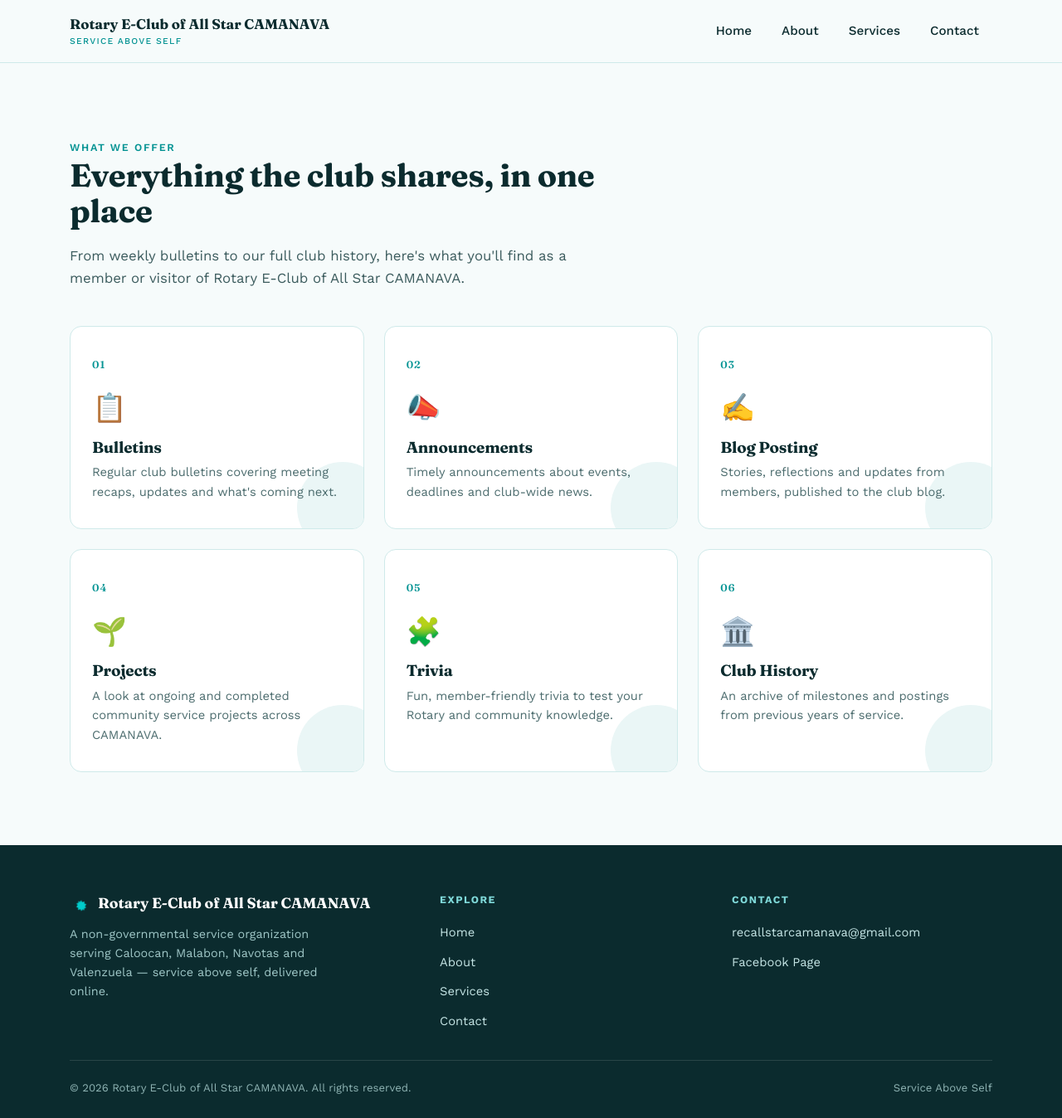
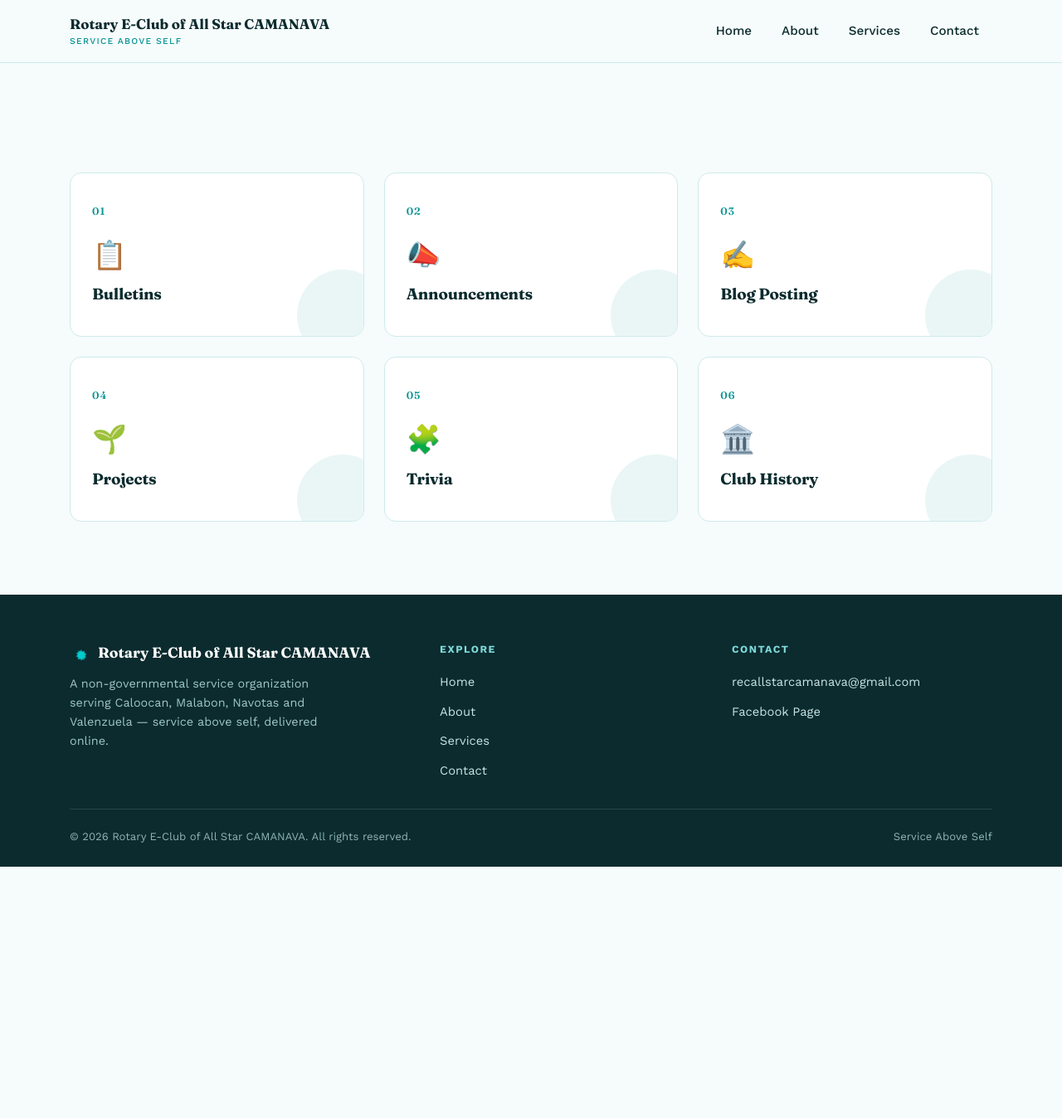
Before and after one commit to allstarcamanava/allstarcamanava.github.io, a Jekyll site: the page built from services.html, in a window 1280 px wide and 1348 px high. Shown: the whole window at 83% size. Built offline with Jekyll 4.4.1, drawn with Linux system fonts in a browser that asks for light colours.

Commit message:
add services area

```diff
--- a/services.html
+++ b/services.html
@@ -7,75 +7,63 @@ permalink: /services/
 
 <section class="block">
   <div class="container">
+
     <div class="block-head">
-      <span class="eyebrow">What We Offer</span>
-      <h2>Everything the club shares, in one place</h2>
-      <p>
-        From weekly bulletins to our full club history, here's what you'll find
-        as a member or visitor of Rotary E-Club of All Star CAMANAVA.
-      </p>
+      {% if site.data.services.eyebrow %}
+        <span class="eyebrow">
+          {{ site.data.services.eyebrow }}
+        </span>
+      {% endif %}
+
+      {% if site.data.services.title %}
+        <h2>
+          {{ site.data.services.title | markdownify }}
+        </h2>
+      {% endif %}
+
+      {% if site.data.services.intro %}
+        <div>
+          {{ site.data.services.intro | markdownify }}
+        </div>
+      {% endif %}
     </div>
 
-    <div class="services-grid">
 
-      <div class="service-card">
-        <span class="service-num">01</span>
-        <span class="service-emoji">📋</span>
-        <h3>Bulletins</h3>
-        <p>
-          Regular club bulletins covering meeting recaps, updates and what's
-          coming next.
-        </p>
+    {% if site.data.services.services %}
+      <div class="services-grid">
+
+        {% for service in site.data.services.services %}
+
+          <div class="service-card">
+
+            <span class="service-num">
+              {{ forloop.index | prepend: "00" | slice: -2, 2 }}
+            </span>
+
+            {% if service.icon %}
+              <span class="service-emoji">
+                {{ service.icon }}
+              </span>
+            {% endif %}
+
+            {% if service.title %}
+              <h3>
+                {{ service.title }}
+              </h3>
+            {% endif %}
+
+            {% if service.description %}
+              <div>
+                {{ service.description | markdownify }}
+              </div>
+            {% endif %}
+
+          </div>
+
+        {% endfor %}
+
       </div>
+    {% endif %}
 
-      <div class="service-card">
-        <span class="service-num">02</span>
-        <span class="service-emoji">📣</span>
-        <h3>Announcements</h3>
-        <p>
-          Timely announcements about events, deadlines and club-wide news.
-        </p>
-      </div>
-
-      <div class="service-card">
-        <span class="service-num">03</span>
-        <span class="service-emoji">✍️</span>
-        <h3>Blog Posting</h3>
-        <p>
-          Stories, reflections and updates from members, published to the club
-          blog.
-        </p>
-      </div>
-
-      <div class="service-card">
-        <span class="service-num">04</span>
-        <span class="service-emoji">🌱</span>
-        <h3>Projects</h3>
-        <p>
-          A look at ongoing and completed community service projects across
-          CAMANAVA.
-        </p>
-      </div>
-
-      <div class="service-card">
-        <span class="service-num">05</span>
-        <span class="service-emoji">🧩</span>
-        <h3>Trivia</h3>
-        <p>
-          Fun, member-friendly trivia to test your Rotary and community
-          knowledge.
-        </p>
-      </div>
-
-      <div class="service-card">
-        <span class="service-num">06</span>
-        <span class="service-emoji">🏛️</span>
-        <h3>Club History</h3>
-        <p>
-          An archive of milestones and postings from previous years of service.
-        </p>
-      </div>
-
-    </div>
   </div>
 </section>
```
Also changed, not shown: admin/config.yml (+65 -0 lines).
